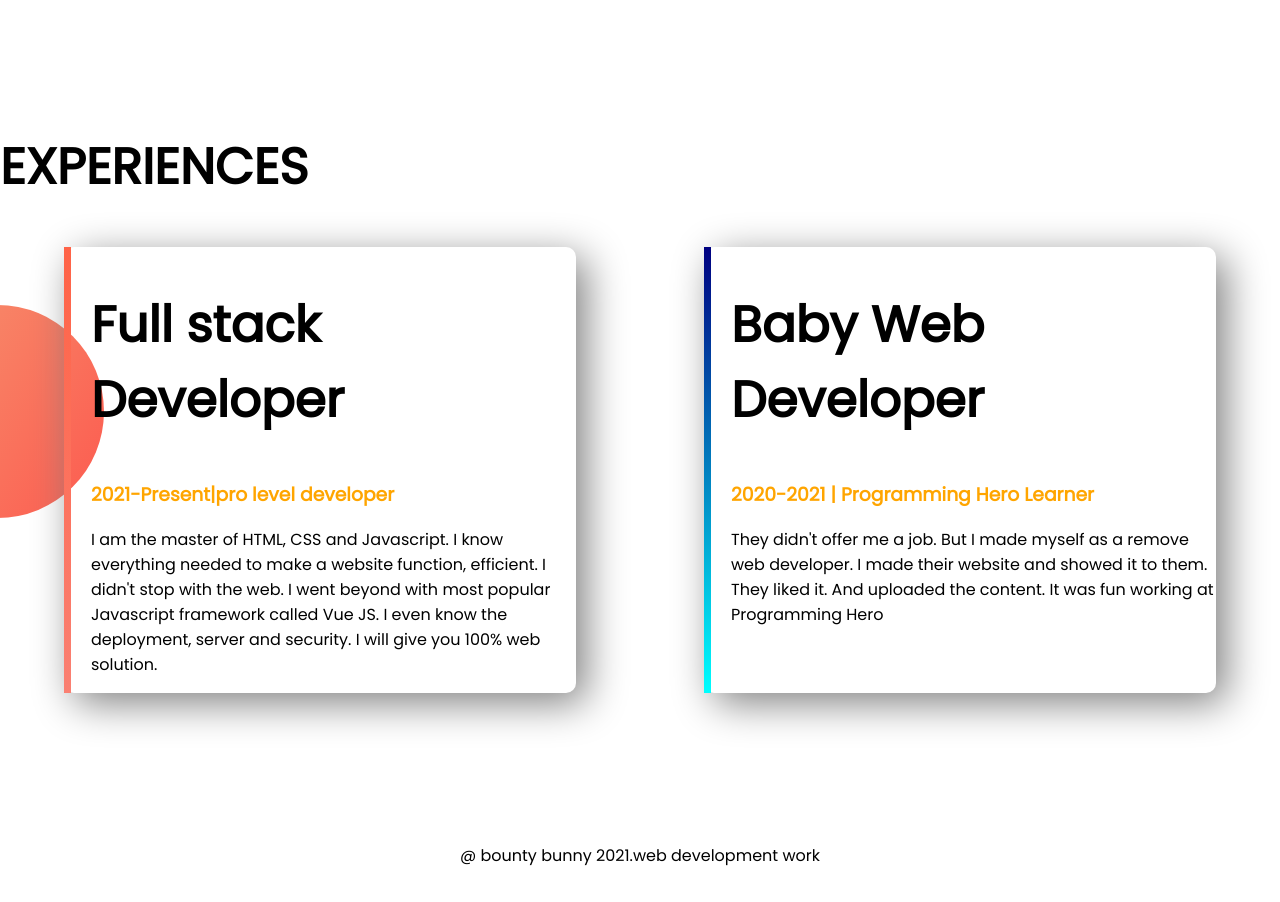
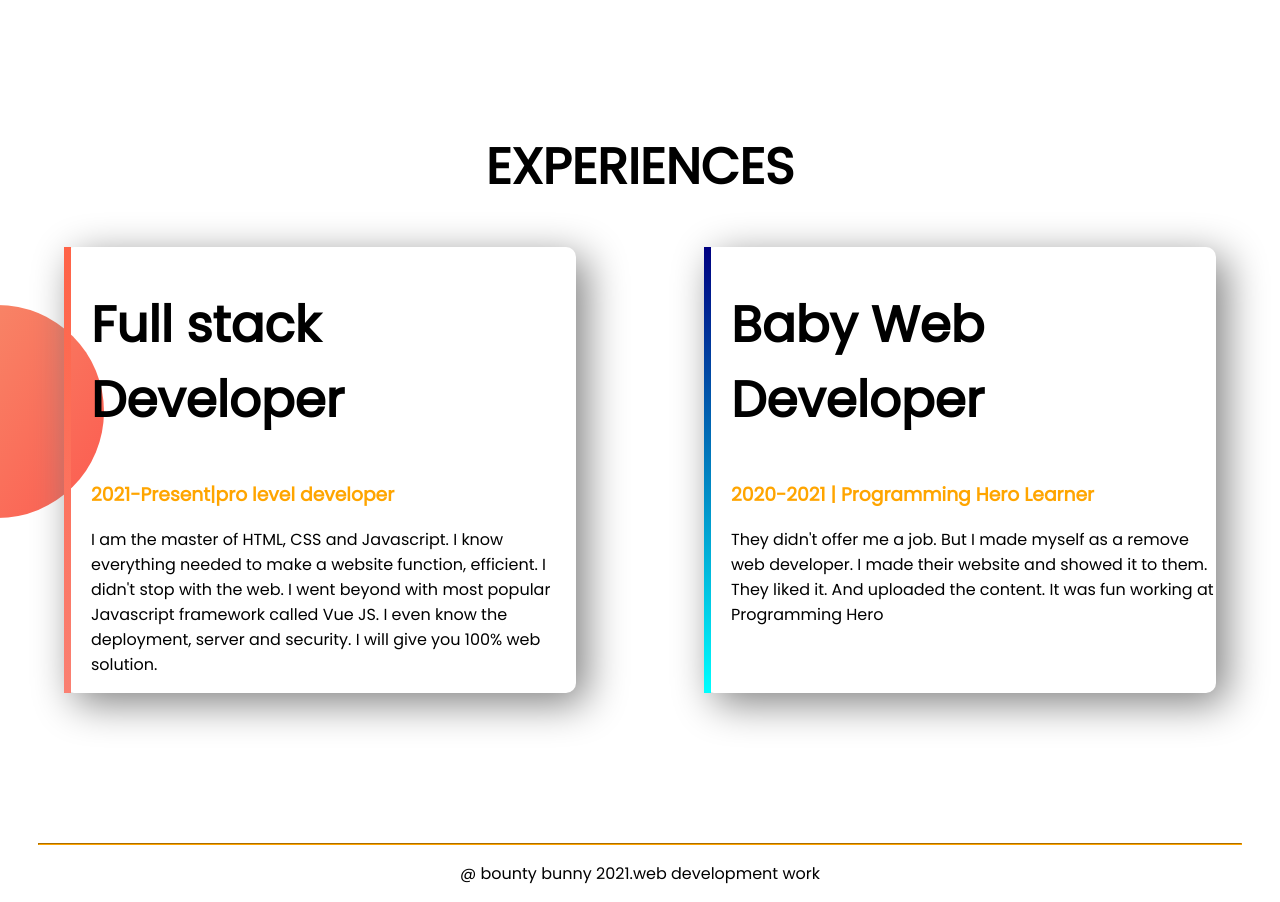
Before and after one commit to tafannomtoma/my-portfolio, a plain HTML site: page index.html in a window 1280 px wide. Shown: the part 1080-1982 px from the top of the page. Drawn offline with Linux system fonts and the light colour scheme.

Commit message:
finally added

```diff
--- a/index.html
+++ b/index.html
@@ -55,7 +55,7 @@
     </section>
 
     <section class="experence-area">
-        <h1>EXPERIENCES</h1>
+        <h1 class="ex-mid">EXPERIENCES</h1>
 
         <div class="flexible-container">
             <div id="web-dev-exp" class="box-shadow">
@@ -76,6 +76,7 @@
             </div>
         </div>
     </section>
+    <hr>
     <footer>
         <p>@ bounty bunny 2021.web development work</p>
     </footer>
--- a/style.css
+++ b/style.css
@@ -38,6 +38,7 @@ h1{
     background-position: right;
 }
 .experence-area{
+
     background-image: url(images/exp-bg.png);
     background-repeat: no-repeat;
     background-position: left;
@@ -66,3 +67,16 @@ h1{
 footer{
     text-align: center;
 }
+hr {
+    display: block;
+    overflow: hidden;
+
+    border-width: 1px;
+    border-color: orange;
+    margin-left: 3%;
+    margin-right: 3%;
+
+}
+.ex-mid{
+    text-align: center;
+}
```
